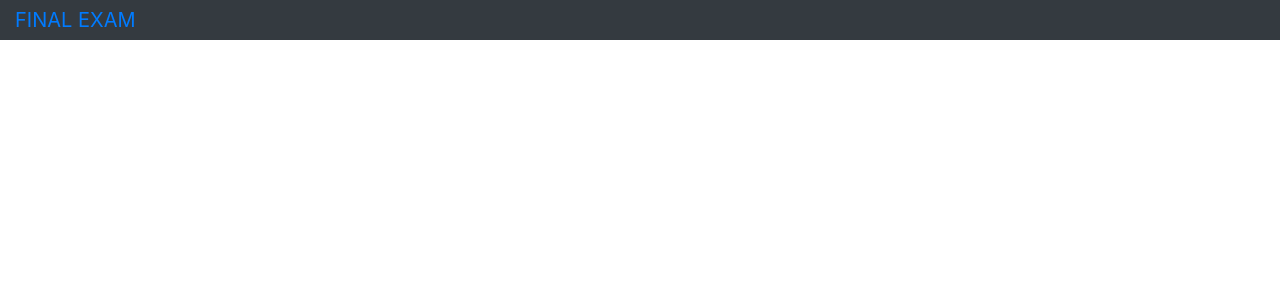
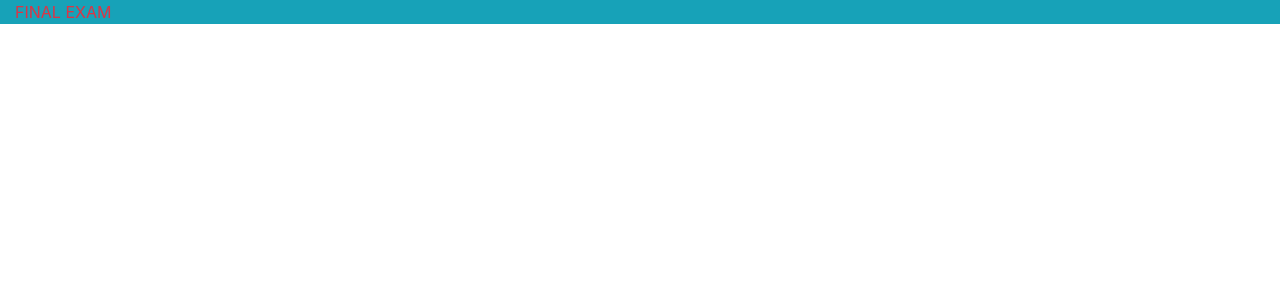
Before and after one commit to MinyuCheng/final, an Angular app: page / in a window 1280 px wide. Shown: the top 300 px of the page. Built offline with nearby package versions, Linux system fonts and the light colour scheme.

Commit message:
step1: header 4

```diff
--- a/src/app/app.component.html
+++ b/src/app/app.component.html
@@ -1,7 +1,3 @@
-<div class="container-fluid">
-  <div class="row">
-    <div class="col bg-dark text-white">
-      <a class="navbar-brand">FINAL EXAM</a>
-    </div>
-  </div>
+<div class="box" class="col bg-info text-danger">
+  <a style="text-align: center;">FINAL EXAM</a>
 </div>
```
